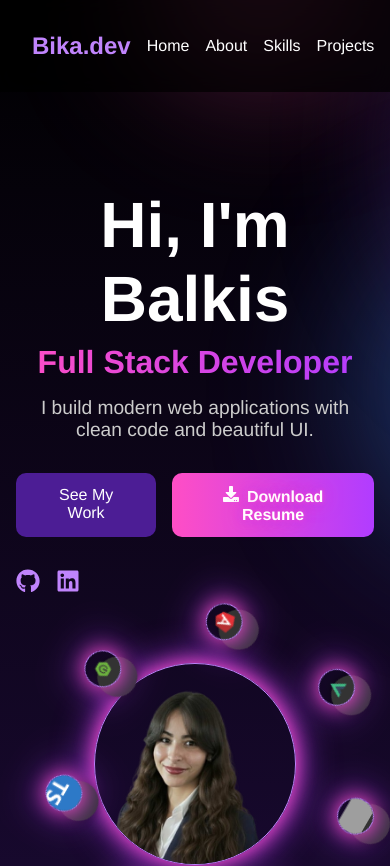
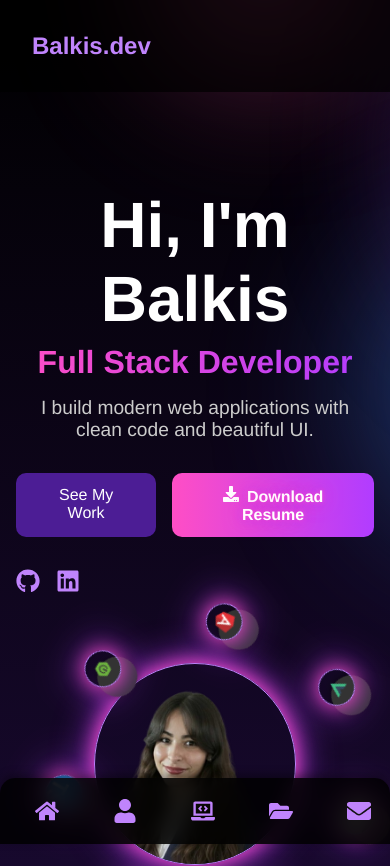
Before and after one commit to balkishmidi/balkis_portfolio, a React (Vite) app in the folder my-portfolio/: page / in a window 390 px wide. Shown: the top 866 px of the page. Built offline with nearby package versions, Linux system fonts and the light colour scheme; grey boxes are pictures that could not be loaded.

Commit message:
update portfolio design menu

```diff
--- a/my-portfolio/src/Portfolio.tsx
+++ b/my-portfolio/src/Portfolio.tsx
@@ -4,7 +4,7 @@ import profilehero from "./assets/balkis_img.png";
 import project1 from "./assets/autoxpress.png";
 import project2 from "./assets/tektai.png";
 import profileImg  from "./assets/me_graduated.jpg";
-import { FaEnvelope, FaPhone, FaMapMarkerAlt ,FaArrowLeft, FaArrowRight, FaDownload, FaGithub, FaLinkedin } from "react-icons/fa";
+import { FaHome, FaUser, FaLaptopCode, FaFolderOpen,FaEnvelope, FaPhone, FaMapMarkerAlt ,FaArrowLeft, FaArrowRight, FaDownload, FaGithub, FaLinkedin } from "react-icons/fa";
 
 export default function App() {
 
@@ -182,17 +182,26 @@ useEffect(() => {
   ↑
 </button>
 
-      {/* Header */}
  <header>
-        <h1>Bika.dev</h1>
-        <nav>
+  <h1>Balkis.dev</h1>
+  <nav className="desktop-nav">
     <a href="#hero">Home</a>
     <a href="#about">About</a>
     <a href="#skills">Skills</a>
     <a href="#projects">Projects</a>
     <a href="#contact">Contact</a>
   </nav>
+
+  {/* Mobile Bottom Nav */}
+  <nav className="mobile-nav">
+    <a href="#hero"><FaHome /></a>
+    <a href="#about"><FaUser /></a>
+    <a href="#skills"><FaLaptopCode /></a>
+    <a href="#projects"><FaFolderOpen /></a>
+    <a href="#contact"><FaEnvelope /></a>
+  </nav>
 </header>
+
 
       {/* Hero */}
     <div>
@@ -521,7 +530,7 @@ useEffect(() => {
 
 
       {/* Footer */}
-      <footer>© {new Date().getFullYear()} Balkis</footer>
+      <footer>© {new Date().getFullYear()} All rights reserved - Balkis</footer>
     </div>
   );
 }
--- a/my-portfolio/src/index.css
+++ b/my-portfolio/src/index.css
@@ -90,6 +90,61 @@ body, html {
   100% { transform: translate(0, 0) scale(1); }
 }
 
+/* Desktop nav */
+.desktop-nav {
+  display: flex;
+  gap: 1rem;
+}
+
+/* Mobile nav hidden by default */
+.mobile-nav {
+  display: none;
+}
+
+/* Mobile nav styles */
+@media (max-width: 768px) {
+  .desktop-nav {
+    display: none; /* hide desktop nav */
+  }
+
+  .mobile-nav {
+    display: flex;
+    position: fixed;
+    bottom: 0;
+    left: 0;
+    width: 100%;
+    justify-content: space-around;
+    align-items: center;
+    background: rgba(0, 0, 0, 0.85);
+    padding: 0.5rem 0;
+    backdrop-filter: blur(10px);
+    z-index: 1000;
+    box-shadow: 0 -3px 10px rgba(0,0,0,0.4);
+    border-top-left-radius: 15px;
+    border-top-right-radius: 15px;
+  }
+
+  .mobile-nav a {
+    color: #c084fc; /* neon purple */
+    font-size: 1.5rem;
+    transition: transform 0.2s, color 0.2s;
+    display: flex;
+    align-items: center;
+    justify-content: center;
+    width: 50px;
+    height: 50px;
+    border-radius: 50%;
+    touch-action: manipulation;
+  }
+
+  .mobile-nav a:hover,
+  .mobile-nav a:active {
+    color: #ff4ec5; /* neon pink */
+    transform: scale(1.3);
+    background: rgba(255,255,255,0.05);
+  }
+}
+
 
 /* Nav links default */
 header nav a {
@@ -141,7 +196,6 @@ header {
   position: sticky;
   top: 0;
   background: rgba(0,0,0,0.7);
-  backdrop-filter: blur(10px);
   padding: 1rem 2rem;
   display: flex;
   justify-content: space-between;
```
Lines whose indentation alone changed are shown as unchanged.
